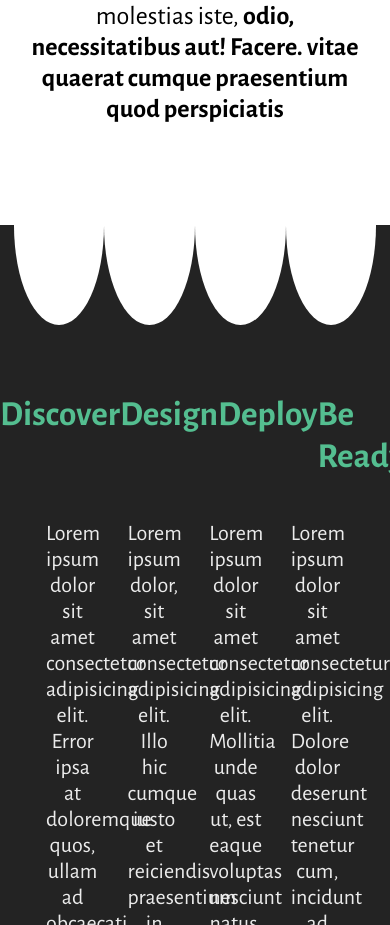
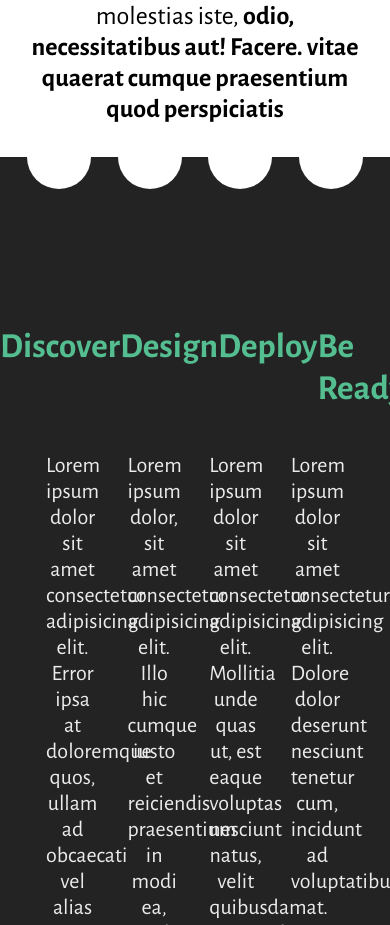
Before and after one commit to crash963/Aneta-Webbie-Teamwork, a website: page src/index.html in a window 390 px wide. Shown: the part 1184-2109 px from the top of the page. Drawn offline with nearby package versions, Linux system fonts and the light colour scheme; files that its build step writes are made by us from their sources.

Commit message:
made circles responsive

```diff
--- a/src/scss/style.scss
+++ b/src/scss/style.scss
@@ -112,14 +112,30 @@ html {
   width: 93%;
   margin-left: auto;
   margin-right: auto;
-  margin-bottom: -100px;
+  margin-bottom: -7rem;
+  @media (max-width: 970px) {
+    margin-bottom: -4rem;
+    width: 100%;
+  }
+  @media (max-width: 500px) {
+    margin-bottom: -2rem;
+    width: 100%;
+  }
 }
 
 .circle {
   background-color: white;
-  width: 200px;
-  height: 200px;
+  width: 14rem;
+  height: 14rem;
   border-radius: 50%;
+  @media (max-width: 970px) {
+    width: 8rem;
+    height: 8rem;
+  }
+  @media (max-width: 500px) {
+    width: 4rem;
+    height: 4rem;
+  }
 }
 
 .section-2-text-box {
```
